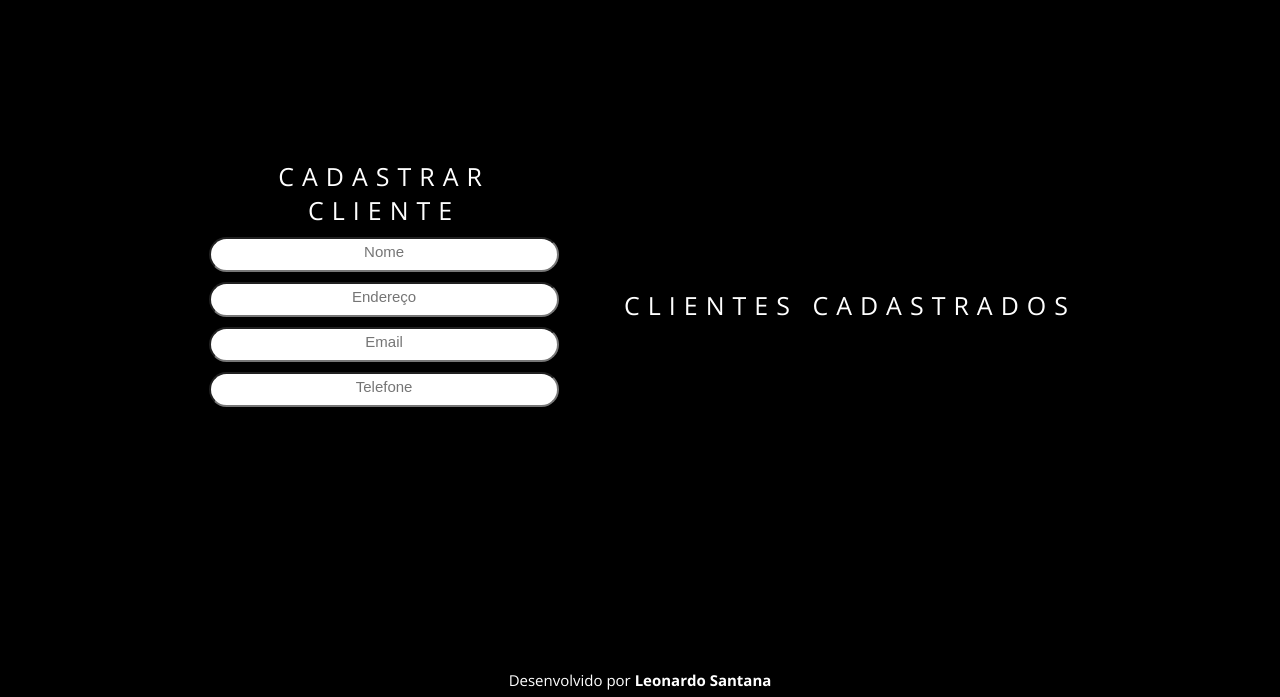
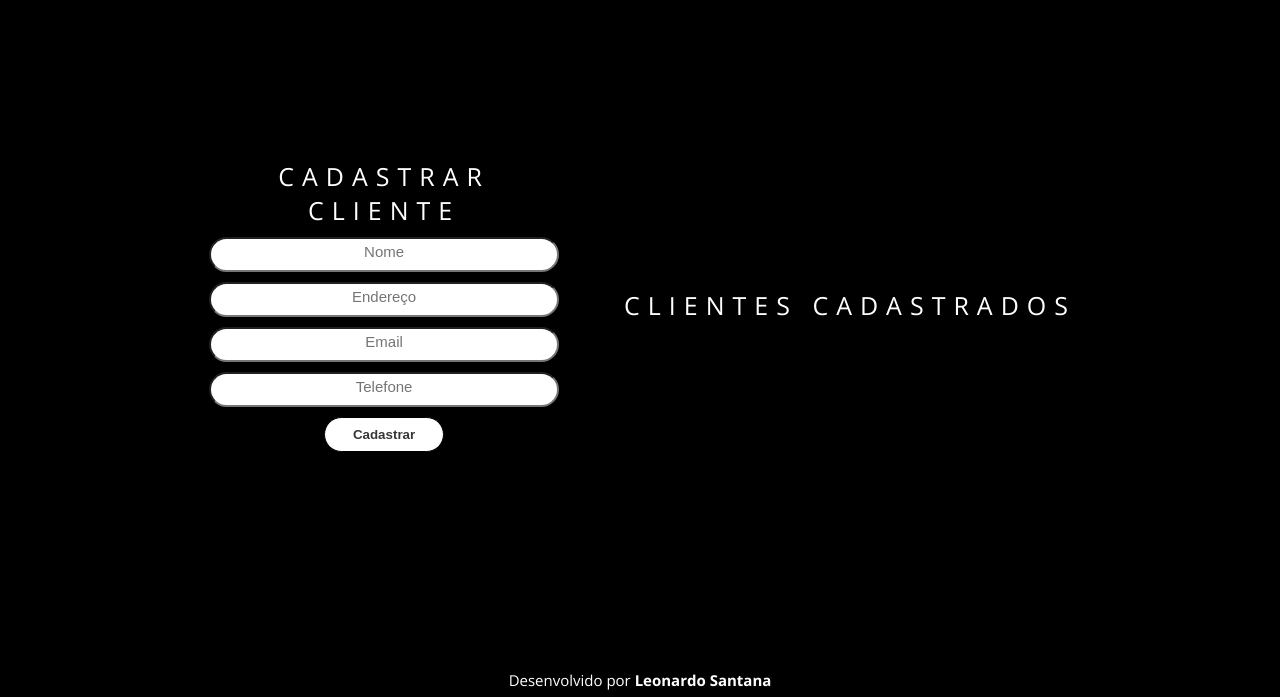
Before and after one commit to oisss369/gama_academy, a plain HTML site: page clients.html in a window 1280 px wide. Shown: the part 135-832 px from the top of the page. Drawn offline with nearby package versions, Linux system fonts and the light colour scheme.

Commit message:
\ZX\Z
XZ

```diff
--- a/clients.html
+++ b/clients.html
@@ -42,7 +42,7 @@
                 <input type="address" placeholder="Endereço" id="endereco">
                 <input type="email" placeholder="Email" id="email">
                 <input type="phone" placeholder="Telefone" id="telefone">
-                <button onclick="cadastrarCliente(); gerarTabela();" id="botao">cadastrar</button>
+                <button onclick="cadastrarCliente(); gerarTabela();" id="botao">Cadastrar</button>
             </form>
         </div>
         <div class="list-cadastro">
--- a/css/style.css
+++ b/css/style.css
@@ -141,9 +141,9 @@ main .form-main{
 button {
     width: 120px;
     height: 35px;
-    background-color: #02d9ff00;
-    color: #000;
-    border: 1px solid #000;
+    background-color: #ffffff;
+    color: rgb(55, 55, 55);;
+    border: 1px solid rgb(0, 0, 0);
     font-weight: 700;
     border-radius: 50px;
     align-items: center;
@@ -223,6 +223,7 @@ main .list-cadastro table, th, td {
     border: 1px solid black;
     border-collapse: collapse;
     padding: 5px;
+    color: white;
   }
   main .list-cadastro th {
     background-color: black;
```
Also changed, not shown: products.html (+1 -1 lines).
